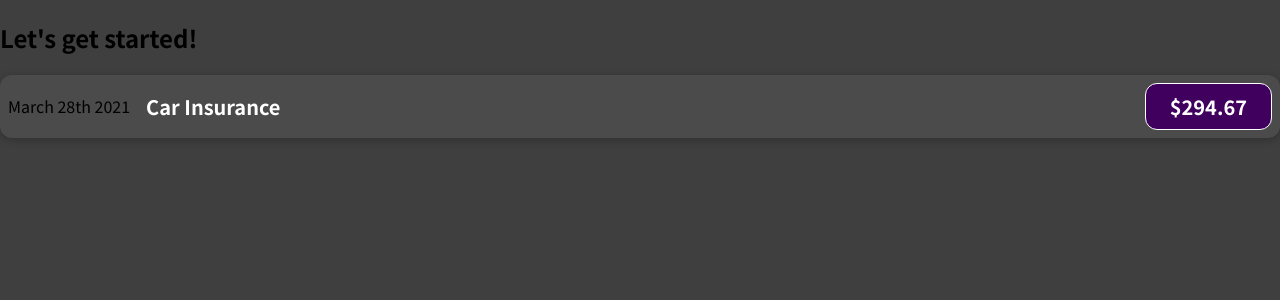
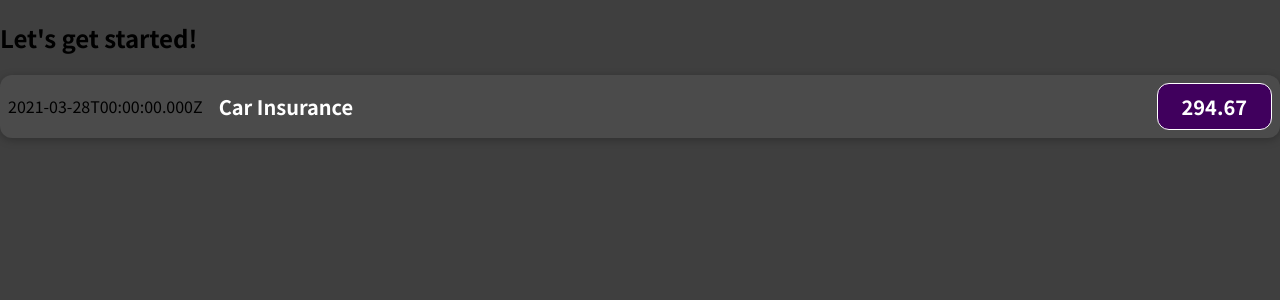
Before and after one commit to janae-b/react-expenses, a JavaScript app: page / in a window 1280 px wide. Shown: the top 300 px of the page. Built offline with nearby package versions, Linux system fonts and the light colour scheme.

Commit message:
made static data

```diff
--- a/src/components/ExpenseItem.js
+++ b/src/components/ExpenseItem.js
@@ -1,12 +1,16 @@
 import './ExpenseItem.css';
 
 function ExpenseItem() {
+  const expenseDate = new Date(2021, 2, 28);
+  const expenseTitle = 'Car Insurance';
+  const expenseAmount = 294.67;
+
   return (
     <div className="expense-item">
-      <div>March 28th 2021</div>
+      <div>{expenseDate.toISOString()}</div>
       <div className="expense-item__description">
-        <h2>Car Insurance</h2>
-        <div className="expense-item__price">$294.67</div>
+        <h2>{expenseTitle}</h2>
+        <div className="expense-item__price">{expenseAmount}</div>
       </div>
     </div>
   );
```
